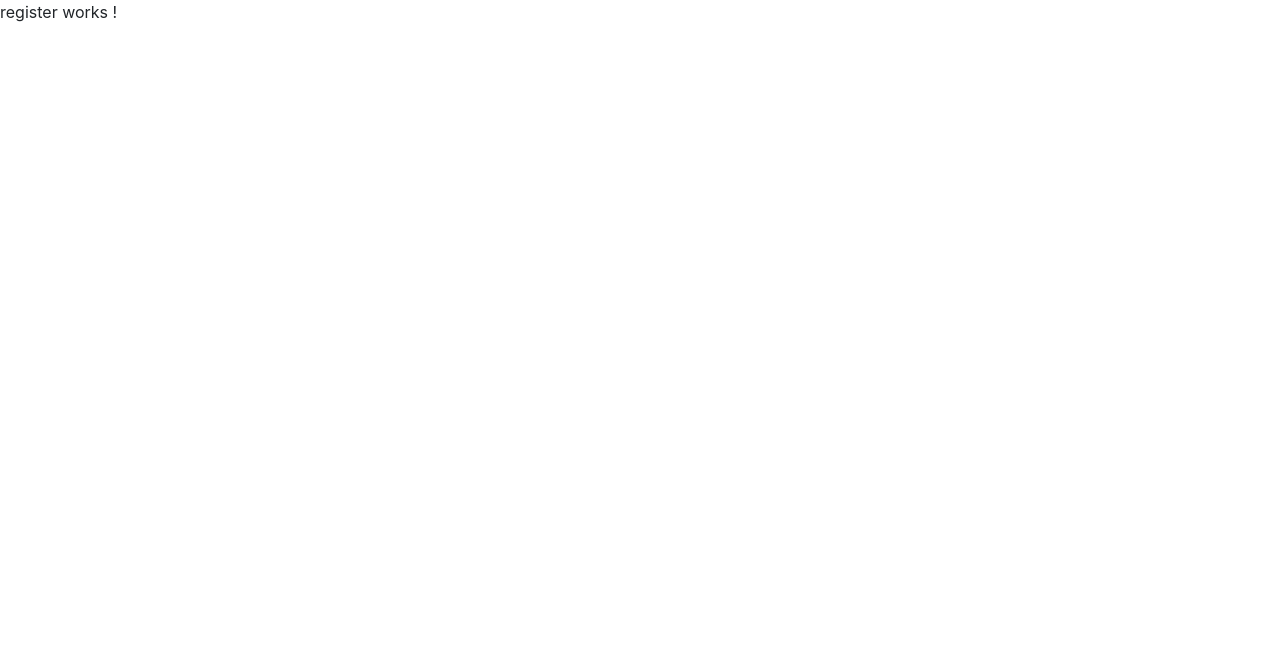
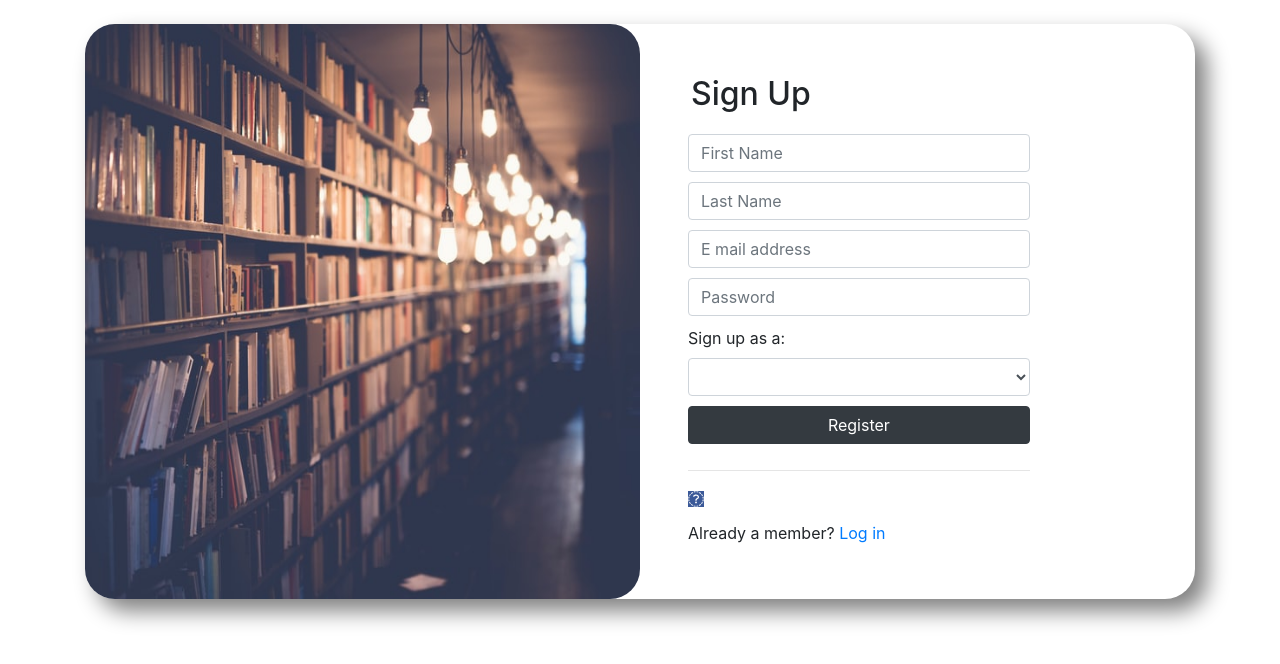
Before and after one commit to S-A-N-D-U/Ebook-Front, an Angular app: page /register in a window 1280 px wide. Shown: the top 664 px of the page. Built offline with nearby package versions, Linux system fonts and the light colour scheme.

Commit message:
user signup front end

```diff
--- a/src/app/Components/register/register.component.css
+++ b/src/app/Components/register/register.component.css
@@ -0,0 +1,51 @@
+*{
+
+    box-sizing: border-box;
+}
+
+body{
+    background-color: white
+}
+
+.row{
+    background-color: white;
+    border-radius: 30px;
+    box-shadow: 12px 12px 22px grey;
+}
+
+img{
+    border-radius: 30px;
+    height: 575px;
+
+}
+
+.heading1{
+    padding: 3px;
+}
+
+.col-lg-9{
+    margin-top: 10px;
+}
+
+.fa {
+    padding: 10px;
+    font-size: 30px;
+    width: 50px;
+    text-align: center;
+    text-decoration: none;
+    border-radius: 50%;
+
+  }
+  .fa:hover {
+    opacity: 0.7;
+  }
+
+  .fa-facebook {
+    background: #3B5998;
+    color: white;
+  }
+
+  .text{
+      text-align: center;
+      justify-content: center;
+  }
--- a/src/app/Components/register/register.component.html
+++ b/src/app/Components/register/register.component.html
@@ -1 +1,73 @@
-<p>register works !</p>
+<!-- <!DOCTYPE html>
+<html lang="en">
+
+<head>
+    <meta charset="UTF-8">
+    <meta http-equiv="X-UA-Compatible" content="IE=edge">
+    <meta name="viewport" content="width=device-width, initial-scale=1.0">
+    <title>Document</title>
+    <link rel="stylesheet" href="https://cdnjs.cloudflare.com/ajax/libs/font-awesome/4.7.0/css/font-awesome.min.css">
+
+</head> -->
+
+<body>
+    <section class="form my-4 mx-5">
+        <div class="container">
+            <div class="row no-gutters">
+                <div class="col-lg-6">
+                    <img src="assets/images/register.jpg" alt="hello" class="img-fluid">
+                </div>
+                <div class="col-lg-6 px-5 pt-5">
+                    <form (submit)="register()">
+
+                        <h2 class="heading1">Sign Up</h2>
+                        <div class="form-row">
+                            <div class="col-lg-9">
+                                <input type="text" class="form-control"
+                                    placeholder="First Name"  name="firstName" [(ngModel)]="firstName">
+                            </div>
+
+                            <div class="col-lg-9">
+                                <input type="text"  class="form-control"
+                                    placeholder="Last Name"  name="lastName" [(ngModel)]="lastName">
+                            </div>
+
+                            <div class="col-lg-9">
+                                <input type="email"  class="form-control"
+                                    placeholder="E mail address" [(ngModel)]="email" name="email" />
+                            </div>
+
+                            <div class="col-lg-9">
+                                <input type="password"  class="form-control"
+                                    placeholder="Password"  name="password" [(ngModel)]="password" >
+                            </div>
+                            <div class="col-lg-9">
+                                <label for="role"> Sign up as a: </label>
+                                <select class="form-select form-control"   [(ngModel)] ="selectedValue" name="role">
+
+                                    <option *ngFor="let role of role" [value]="role.name">{{role.name}}</option>
+                                </select>
+                            </div>
+
+                             <div class="col-lg-9">
+                                <button type="submit" class="btn btn-dark btn-block ">Register</button>
+                             </div>
+
+                            <div class="col-lg-9">
+                                <hr>
+                                <a href="#" class="fa fa-facebook"></a>
+                            </div>
+
+                            <div class="col-lg-9">
+                                <p>Already a member? <a href="#">Log in</a></p>
+
+                            </div>
+                        </div>
+                    </form>
+                </div>
+            </div>
+        </div>
+    </section>
+</body>
+
+<!-- </html> -->
--- a/src/app/Components/register/register.component.ts
+++ b/src/app/Components/register/register.component.ts
@@ -2,6 +2,7 @@ import { Component, OnInit } from '@angular/core'
 import { from } from 'rxjs'
 import { AuthenticationService , TokenPayLoad } from '../../Services/authentication.service'
 import { Router } from '@angular/router'
+
 
 import { ValidationsService } from 'src/app/Services/validations.service'
 import { ToastrService } from 'ngx-toastr';
@@ -16,9 +17,16 @@ export class RegisterComponent implements OnInit {
   firstName:string
   lastName:string
   email:string
-  telephone:string
   password:string
-  role:string
+  // role:string
+  role = [
+    {id: 1, name: "reader"},
+    {id: 2, name: "pubisher"},
+    {id: 3, name: "admin"}
+
+ ];
+ selectedValue = "1";
+
 
   constructor(public auth: AuthenticationService , private router: Router, private val:ValidationsService,private toastr: ToastrService) { }
 
@@ -27,11 +35,10 @@ export class RegisterComponent implements OnInit {
       firstName: this.firstName,
       lastName: this.lastName,
       email:this.email,
-      telephone:this.telephone,
       password:this.password,
-      role: this.role
+      role: this.selectedValue
     }
-
+// console.log(credentials)
 
 
     if(!this.val.validatingRegister(credentials)){
@@ -64,21 +71,23 @@ export class RegisterComponent implements OnInit {
       return false
     }
 
-    if(!this.val.validatingTelephone(credentials.telephone)){
-      console.log(credentials.telephone)
-      console.log('invalid telephone number')
-      this.toastr.error("*** Please enter valid telephone number ***","",{
-        timeOut: 3000,
-        positionClass: 'toast-top-full-width',
+    // if(!this.val.validatingTelephone(credentials.telephone)){
+    //   console.log(credentials.telephone)
+    //   console.log('invalid telephone number')
+    //   this.toastr.error("*** Please enter valid telephone number ***","",{
+    //     timeOut: 3000,
+    //     positionClass: 'toast-top-full-width',
 
-      });
+    //   });
 
-      return false
-    }
+    //   return false
+    // }
 
 
 
     this.auth.register(credentials).subscribe(user=> {
+      console.log(user + "vvvvvvvvvvvvvvvv")
+
       if(user.success){
         this.router.navigateByUrl('/login')
         this.toastr.success("registered successfully ","",{
--- a/src/app/Services/authentication.service.ts
+++ b/src/app/Services/authentication.service.ts
@@ -79,7 +79,8 @@ export class AuthenticationService {
 
   // registration for a publisher
   public register (user: any): Observable<any> {
-    const base = this.http.post('https://techflare.herokuapp.com/users/publisherRegister',user)
+    console.log("bbbbbbbbbbbbbbbbbbbb")
+    const base = this.http.post('https://techflare.herokuapp.com/users/register',user)
 
     const request = base.pipe(
       map((data: TokenResponse) => {
--- a/src/app/Services/validations.service.ts
+++ b/src/app/Services/validations.service.ts
@@ -9,7 +9,7 @@ export class ValidationsService {
 
   validatingRegister(credentials){
 
-    if (credentials.firstName==undefined || credentials.lastName==undefined || credentials.email==undefined || credentials.password==undefined || credentials.telephone==undefined){
+    if (credentials.firstName==undefined || credentials.lastName==undefined || credentials.email==undefined || credentials.password==undefined ){
       return false
     }else {
       return true
--- a/src/app/app.component.html
+++ b/src/app/app.component.html
@@ -1,2 +1,2 @@
 <!-- <p>{{postsDetails}}</p> -->
-<router-outlet></router-outlet>
+<router-outlet> </router-outlet>
--- a/src/app/app.module.ts
+++ b/src/app/app.module.ts
@@ -1,8 +1,10 @@
-import { BrowserModule } from '@angular/platform-browser';
+import { BrowserModule} from '@angular/platform-browser';
 import { NgModule } from '@angular/core';
 import { ToastrModule } from 'ngx-toastr';
 import { AppRoutingModule } from './app-routing.module';
 import { HttpClientModule } from '@angular/common/http';
+import { FormsModule } from '@angular/forms'
+import { BrowserAnimationsModule } from '@angular/platform-browser/animations'
 import { AppComponent } from './app.component';
 
 // Services
@@ -26,6 +28,8 @@ import { DashboardComponent } from './Components/dashboard/dashboard.component'
     BrowserModule,
     AppRoutingModule,
     HttpClientModule,
+    FormsModule,
+    BrowserAnimationsModule,
     ToastrModule.forRoot()
 
   ],
```
Also changed, not shown: src/assets/images/register.jpg (added).
